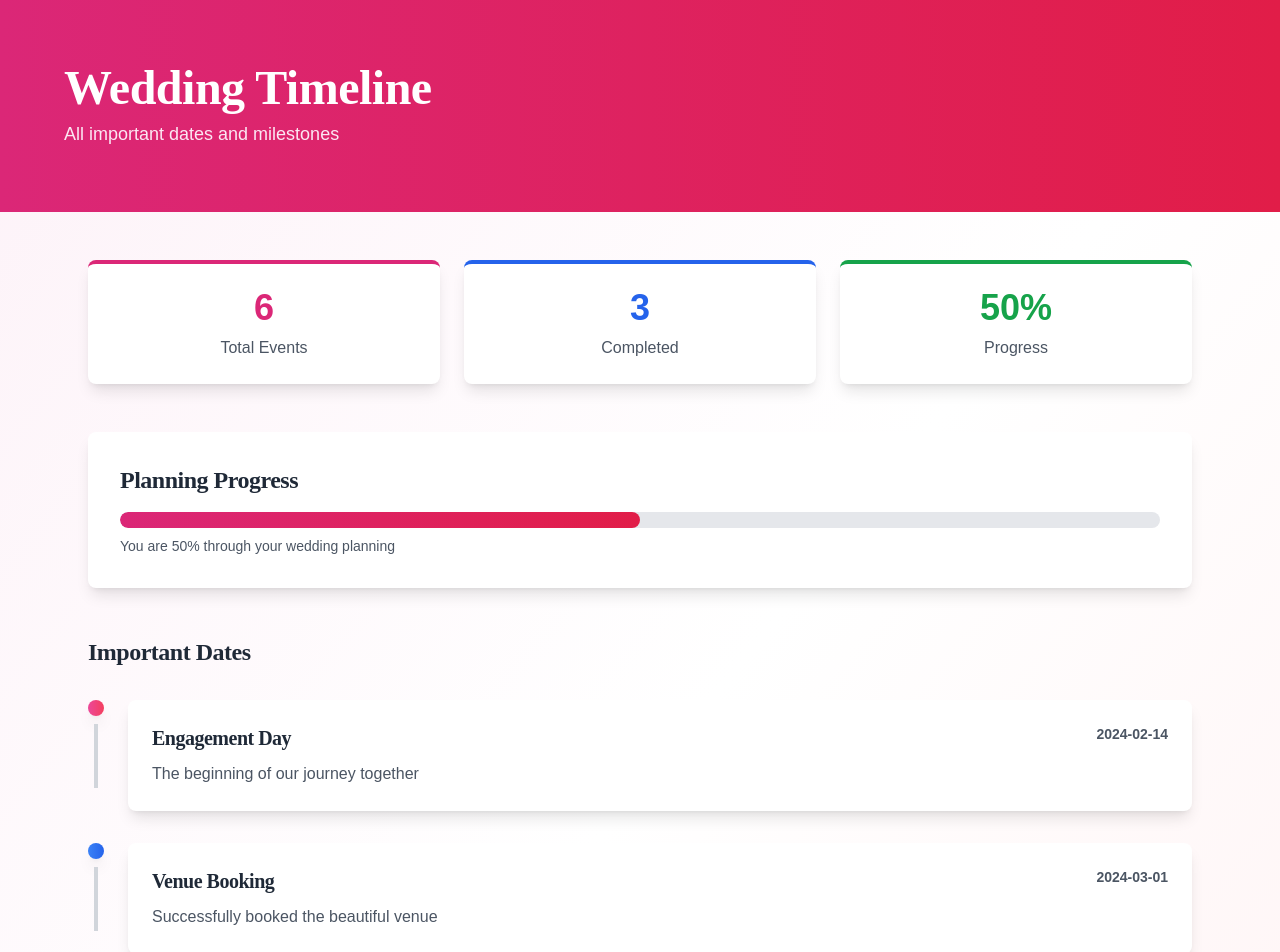
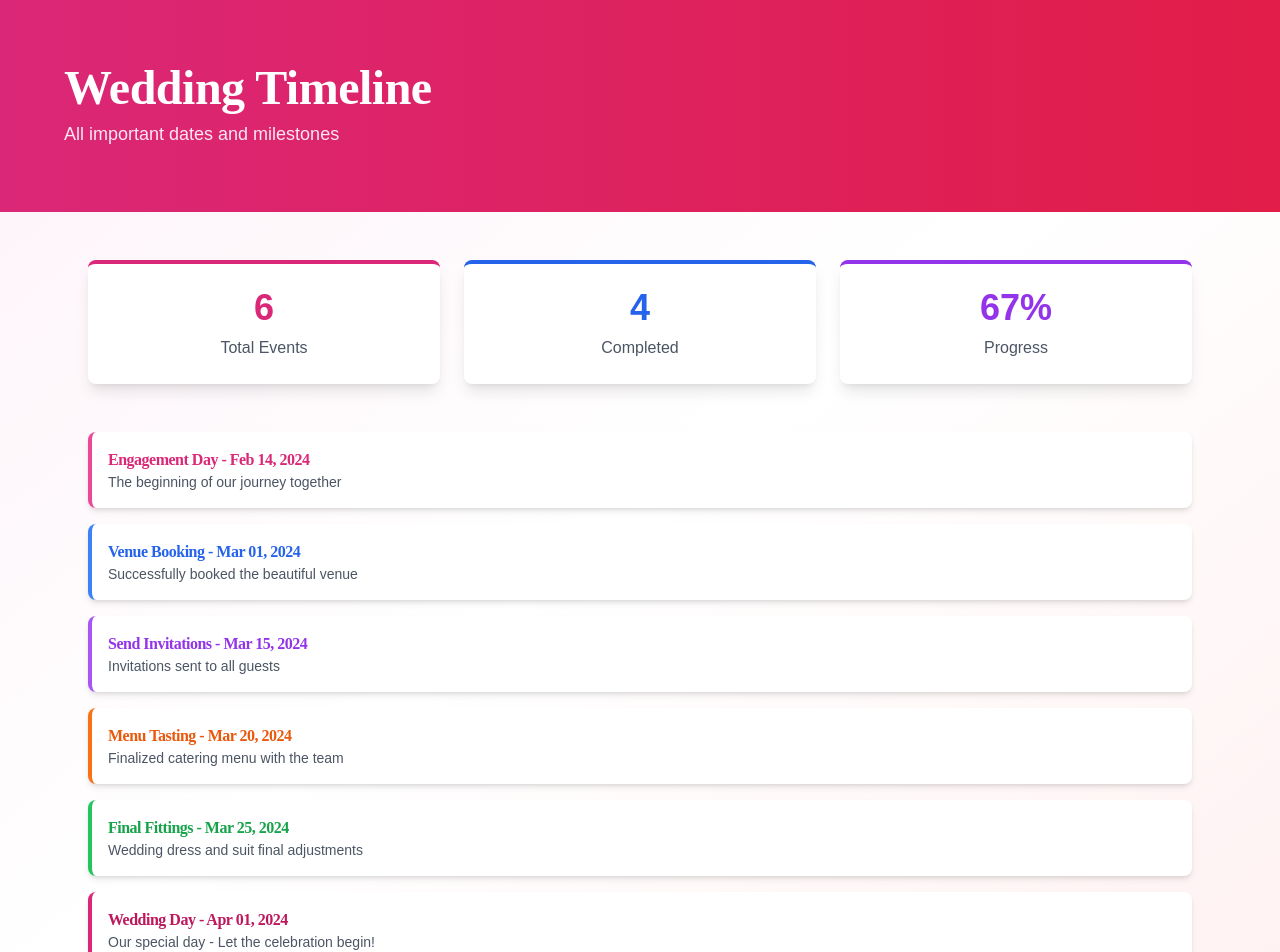
Before and after one commit to yashwanthreddy6765/wedding-management-system, a Next.js app: page /calendar in a window 1280 px wide. Shown: the top 952 px of the page. Built offline with nearby package versions, Linux system fonts and the light colour scheme.

Commit message:
Fix calendar page - simplify syntax for build

```diff
--- a/app/calendar/page.tsx
+++ b/app/calendar/page.tsx
@@ -1,24 +1,8 @@
 'use client';
 
-import { useState } from 'react';
-
-const CalendarPage = () => {
-  const timeline = [
-    { date: '2024-02-14', title: 'Engagement Day', description: 'The beginning of our journey together', color: 'from-pink-500 to-rose-500' },
-    { date: '2024-03-01', title: 'Venue Booking', description: 'Successfully booked the beautiful venue', color: 'from-blue-500 to-blue-600' },
-    { date: '2024-03-15', title: 'Send Invitations', description: 'Invitations sent to all guests', color: 'from-purple-500 to-purple-600' },
-    { date: '2024-03-20', title: 'Menu Tasting', description: 'Finalized catering menu with the team', color: 'from-orange-500 to-orange-600' },
-    { date: '2024-03-25', title: 'Final Fittings', description: 'Wedding dress and suit final adjustments', color: 'from-green-500 to-green-600' },
-    { date: '2024-04-01', title: 'Wedding Day', description: 'Our special day - Let the celebration begin!', color: 'from-pink-600 to-rose-600' },
-  ];
-
-  const totalEvents = timeline.length;
-  const completedEvents = Math.floor(timeline.length * 0.6);
-  const progressPercentage = (completedEvents / totalEvents) * 100;
-
+export default function CalendarPage() {
   return (
     <div className="min-h-screen bg-gradient-to-br from-pink-50 via-white to-rose-50">
-      {/* Hero Section */}
       <div className="bg-gradient-to-r from-pink-600 to-rose-600 text-white py-16 px-6">
         <div className="max-w-6xl mx-auto">
           <h1 className="text-4xl md:text-5xl font-bold mb-2">Wedding Timeline</h1>
@@ -26,60 +10,56 @@ const CalendarPage = () => {
         </div>
       </div>
 
-      {/* Main Content */}
       <div className="max-w-6xl mx-auto px-6 py-12">
-        {/* Stats */}
         <div className="grid grid-cols-1 md:grid-cols-3 gap-6 mb-12">
           <div className="bg-white rounded-lg shadow-lg p-6 text-center border-t-4 border-pink-600">
-            <div className="text-4xl font-bold text-pink-600 mb-2">{totalEvents}</div>
+            <div className="text-4xl font-bold text-pink-600 mb-2">6</div>
             <div className="text-gray-600">Total Events</div>
           </div>
+
           <div className="bg-white rounded-lg shadow-lg p-6 text-center border-t-4 border-blue-600">
-            <div className="text-4xl font-bold text-blue-600 mb-2">{completedEvents}</div>
+            <div className="text-4xl font-bold text-blue-600 mb-2">4</div>
             <div className="text-gray-600">Completed</div>
           </div>
-          <div className="bg-white rounded-lg shadow-lg p-6 text-center border-t-4 border-green-600">
-            <div className="text-4xl font-bold text-green-600 mb-2">{Math.round(progressPercentage)}%</div>
+
+          <div className="bg-white rounded-lg shadow-lg p-6 text-center border-t-4 border-purple-600">
+            <div className="text-4xl font-bold text-purple-600 mb-2">67%</div>
             <div className="text-gray-600">Progress</div>
           </div>
         </div>
 
-        {/* Progress Bar */}
-        <div className="bg-white rounded-lg shadow-lg p-8 mb-12">
-          <h2 className="text-2xl font-bold text-gray-800 mb-4">Planning Progress</h2>
-          <div className="w-full bg-gray-200 rounded-full h-4 overflow-hidden">
-            <div
-              className="bg-gradient-to-r from-pink-600 to-rose-600 h-full rounded-full transition-all duration-500"
-              style={{ width: `${progressPercentage}%` }}
-            />
+        <div className="space-y-4">
+          <div className="bg-white rounded-lg shadow-md p-4 border-l-4 border-pink-500">
+            <h3 className="font-bold text-pink-600">Engagement Day - Feb 14, 2024</h3>
+            <p className="text-gray-600 text-sm">The beginning of our journey together</p>
           </div>
-          <p className="text-gray-600 mt-2 text-sm">You are {Math.round(progressPercentage)}% through your wedding planning</p>
-        </div>
 
-        {/* Timeline */}
-        <div className="space-y-8">
-          <h2 className="text-2xl font-bold text-gray-800 mb-6">Important Dates</h2>
-          {timeline.map((event, index) => (
-            <div key={index} className="flex gap-6 items-start">
-              {/* Timeline Dot */}
-              <div className="flex flex-col items-center">
-                <div className={`w-4 h-4 rounded-full bg-gradient-to-r ${event.color} shadow-lg`} />
-                {index !== timeline.length - 1 && <div className="w-1 h-16 bg-gray-300 mt-2" />}
-              </div>
-              {/* Event Content */}
-              <div className="flex-1 bg-white rounded-lg shadow-lg p-6 hover:shadow-xl transition">
-                <div className="flex justify-between items-start mb-2">
-                  <h3 className="text-xl font-bold text-gray-800">{event.title}</h3>
-                  <span className="text-sm font-semibold text-gray-600">{event.date}</span>
-                </div>
-                <p className="text-gray-600">{event.description}</p>
-              </div>
-            </div>
-          ))}
+          <div className="bg-white rounded-lg shadow-md p-4 border-l-4 border-blue-500">
+            <h3 className="font-bold text-blue-600">Venue Booking - Mar 01, 2024</h3>
+            <p className="text-gray-600 text-sm">Successfully booked the beautiful venue</p>
+          </div>
+
+          <div className="bg-white rounded-lg shadow-md p-4 border-l-4 border-purple-500">
+            <h3 className="font-bold text-purple-600">Send Invitations - Mar 15, 2024</h3>
+            <p className="text-gray-600 text-sm">Invitations sent to all guests</p>
+          </div>
+
+          <div className="bg-white rounded-lg shadow-md p-4 border-l-4 border-orange-500">
+            <h3 className="font-bold text-orange-600">Menu Tasting - Mar 20, 2024</h3>
+            <p className="text-gray-600 text-sm">Finalized catering menu with the team</p>
+          </div>
+
+          <div className="bg-white rounded-lg shadow-md p-4 border-l-4 border-green-500">
+            <h3 className="font-bold text-green-600">Final Fittings - Mar 25, 2024</h3>
+            <p className="text-gray-600 text-sm">Wedding dress and suit final adjustments</p>
+          </div>
+
+          <div className="bg-white rounded-lg shadow-md p-4 border-l-4 border-pink-600">
+            <h3 className="font-bold text-pink-700">Wedding Day - Apr 01, 2024</h3>
+            <p className="text-gray-600 text-sm">Our special day - Let the celebration begin!</p>
+          </div>
         </div>
       </div>
     </div>
   );
-};
-
-export default CalendarPage;
+}
```
